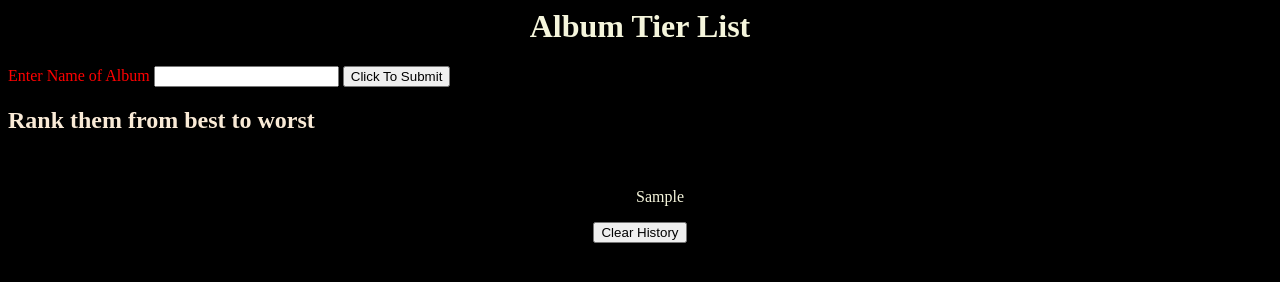
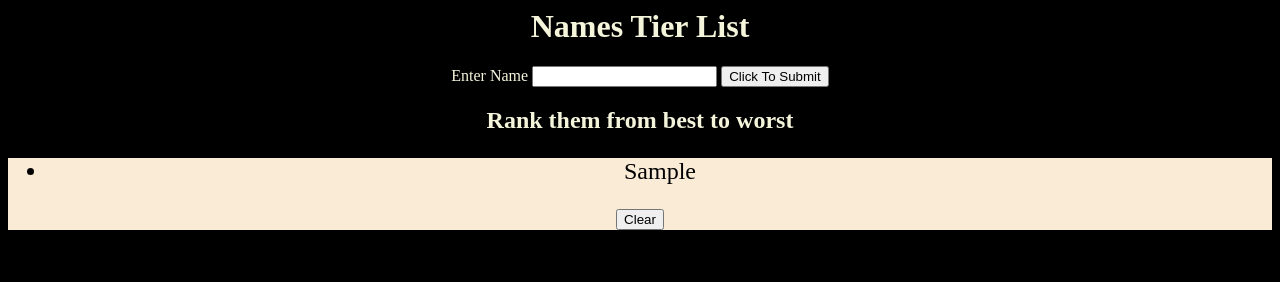
Before and after one commit to staten-island-tech/dom-manipulation-project-OctavioM3, a plain HTML site: page index.html in a window 1280 px wide. Both pictures are taken after typing "Sample" into the empty fields and a click on the input "Click To Submit". Drawn offline with Linux system fonts and the light colour scheme.

Commit message:
afefaeffafe

```diff
--- a/dom.js
+++ b/dom.js
@@ -1,12 +1,7 @@
 const DOMSelectors = {
     box: document.getElementById("firstbox"),
-    l1s: document.querySelectorAll("l1"),
-    button: document.getElementById("clear"),
     NameInput: document.querySelector(".name-input"),
     formName: document.querySelector("#formName"),
-    submit: document.getElementById("submit"),
-    clear: document.getElementById("clearbox"),
-    ImgInput: document.querySelector(".img-input"),
 };
 
 DOMSelectors.formName.addEventListener("submit", function (event) {
@@ -14,14 +9,12 @@ DOMSelectors.formName.addEventListener("submit", function (event) {
     enter()
     clear()
     clearInputspace()
-})
-
-
+});
 
 function enter() {
     let input = DOMSelectors.NameInput.value;
-    DOMSelectors.box.insertAdjacentHTML("beforeend", `<div><ol><l1> ${input} </l1></ol>
-    <button id="clear">Clear History</button></div>`);
+    DOMSelectors.box.insertAdjacentHTML("beforeend", `<div><ul><li> ${input} </li></ul>
+    <button id="clear">Clear</button></div>`);
 };
 
 function clear() {
@@ -35,4 +28,4 @@ function clear() {
 
 function clearInputspace() {
     DOMSelectors.NameInput.value = "";
-}
+};
--- a/index.html
+++ b/index.html
@@ -1,28 +1,21 @@
 <html lang="en">
   <head>
-    <meta charset="UTF-8">
-    <meta name="viewport" content="width=device-width, initial-scale=1.0">
+    <meta charset="UTF-8" />
+    <meta name="viewport" content="width=device-width, initial-scale=1.0" />
     <title>Document</title>
     <link rel="stylesheet" href="style.css" />
   </head>
   <body>
-    <h1>Album Tier List</h1>
+    <h1>Names Tier List</h1>
       <form action="" id="formName">
-        <label for="Title">Enter Name of Album</label>
+        <label for="Title">Enter Name</label>
         <input type="NameInput" name="nameinput" class="name-input" />
         <input type="submit" value="Click To Submit" id="submit" />
         <h2>Rank them from best to worst</h2>
       </form>
-    <ol>
-    <l1></l1>
-    <img id="imgsource" src="" alt="">
-    <l1></l1>
-    <img id="imgsource" src="" alt="">
-    <l1></l1>
-    <img id="imgsource" src="" alt="">
-    </ol>
-    <div id="firstbox">
-    </div>
+      <ul>
+      </ul>
+      <div id="firstbox"></div>
     <script src="dom.js"></script>
   </body>
 </html>
--- a/style.css
+++ b/style.css
@@ -1,18 +1,14 @@
-#firstbox {
-    text-align: center;
-    color: beige;
-}
 body {
     background-color: black;
-    color: red;
+    color: beige;
+    text-align: center;
+}
+#firstbox {
+    color: black;
+    background-color: antiquewhite;
+    font-size: 150%;
 }
 h1 {
     color: beige;
     text-align: center;
 }
-h2 {
-    color: antiquewhite;
-}
-#secondbox {
-    text-align: center;
-}
```
Lines whose indentation alone changed are shown as unchanged.
